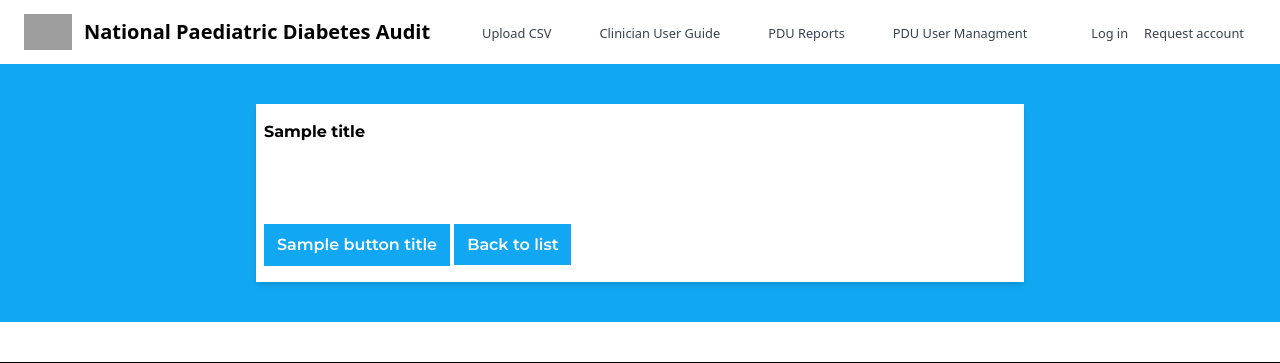
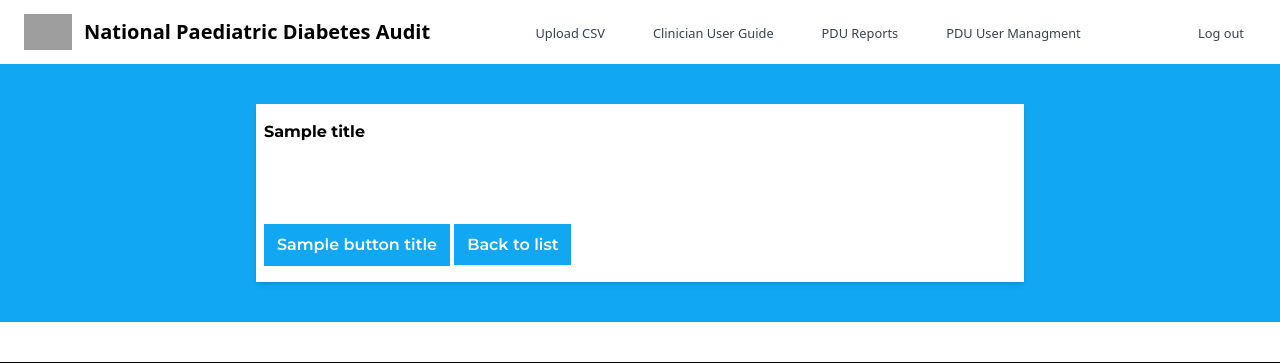
Before and after one commit to rcpch/national-paediatric-diabetes-audit, a Django app: template project/npda/templates/npda/patient_form.html in a window 1280 px wide. Shown: the top 363 px of the page. Run offline with Django 4.2, Linux system fonts and the light colour scheme; the template is opened without the code that fills it: most values are stand-ins (such as "Sample title", 1, 10 or a date in 2020); parts of the project's set-up code (start-up, migrations or seed data) failed here and were passed over; some libraries are stand-ins or nearby versions; some web fonts are replaced; grey boxes are pictures that could not be loaded.

Commit message:
logout/login to nave

```diff
--- a/project/npda/templates/nav.html
+++ b/project/npda/templates/nav.html
@@ -6,8 +6,12 @@
               <span class="self-center text-xl font-semibold whitespace-nowrap light:text-black">National Paediatric Diabetes Audit</span>
           </a>
           <div class="flex items-right lg:order-2">
+            {% if request.user %}
+              <a href="#" class="block py-2 pr-4 pl-3 text-gray-700 border-b border-gray-100 hover:border-b-4 hover:border-rcpch_light_blue lg:border-0 lg:hover:text-primary-700 px-0 lg:px-1 py-2 lg:py-2.5 mr-2 text-gray-400 lg:hover:text-rcpch_light_blue hover:bg-rcpch_light_blue hover:text-rcpch_light_blue lg:hover:bg-transparent border-rcpch_light_blue"><small>Log out</small></a>
+              {% else %}
               <a href="#" class="block py-2 pr-4 pl-3 text-gray-700 border-b border-gray-100 hover:border-b-4 hover:border-rcpch_light_blue lg:border-0 lg:hover:text-primary-700 px-0 lg:px-1 py-2 lg:py-2.5 mr-2 text-gray-400 lg:hover:text-rcpch_light_blue hover:bg-rcpch_light_blue hover:text-rcpch_light_blue lg:hover:bg-transparent border-rcpch_light_blue"><small>Log in</small></a>
               <a href="#" class="block py-2 pr-4 pl-3 text-gray-700 border-b border-gray-100 hover:border-b-4 hover:border-rcpch_light_blue lg:border-0 lg:hover:text-primary-700 px-0 lg:px-1 py-2 lg:py-2.5 mr-2 text-gray-400 lg:hover:text-rcpch_light_blue hover:bg-rcpch_light_blue hover:text-rcpch_light_blue lg:hover:bg-transparent border-rcpch_light_blue"><small>Request account</small></a>
+              {% endif %}
               <button data-collapse-toggle="mobile-menu-2" type="button" class="inline-flex items-center p-2 ml-1 text-sm text-gray-500 rounded-lg lg:hidden hover:bg-gray-100 focus:outline-none focus:ring-2 focus:ring-gray-200 text-gray-400 hover:bg-gray-700 focus:ring-gray-600" aria-controls="mobile-menu-2" aria-expanded="false">
                   <span class="sr-only">Open main menu</span>
                   <svg class="w-6 h-6" fill="currentColor" viewBox="0 0 20 20" xmlns="http://www.w3.org/2000/svg"><path fill-rule="evenodd" d="M3 5a1 1 0 011-1h12a1 1 0 110 2H4a1 1 0 01-1-1zM3 10a1 1 0 011-1h12a1 1 0 110 2H4a1 1 0 01-1-1zM3 15a1 1 0 011-1h12a1 1 0 110 2H4a1 1 0 01-1-1z" clip-rule="evenodd"></path></svg>
```
